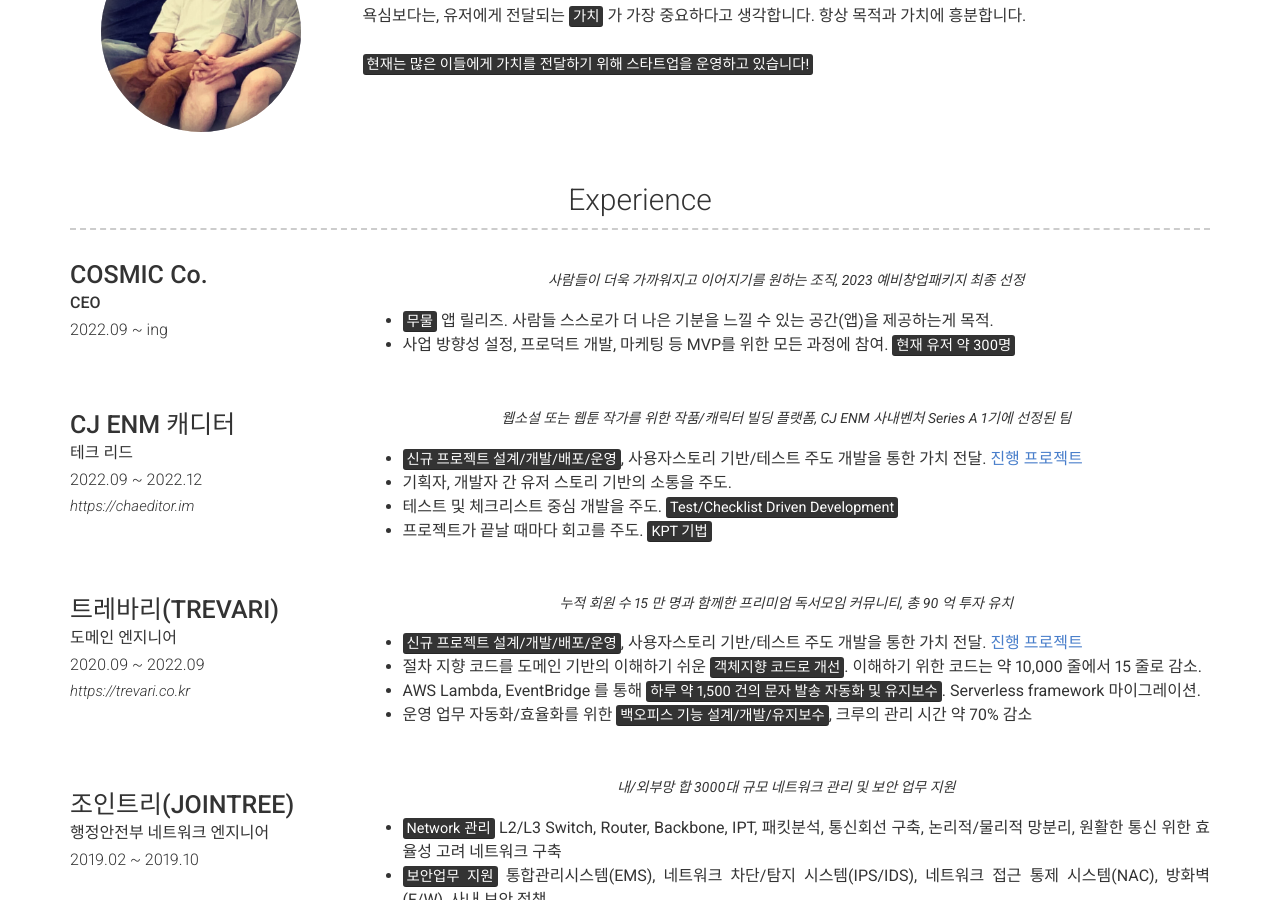
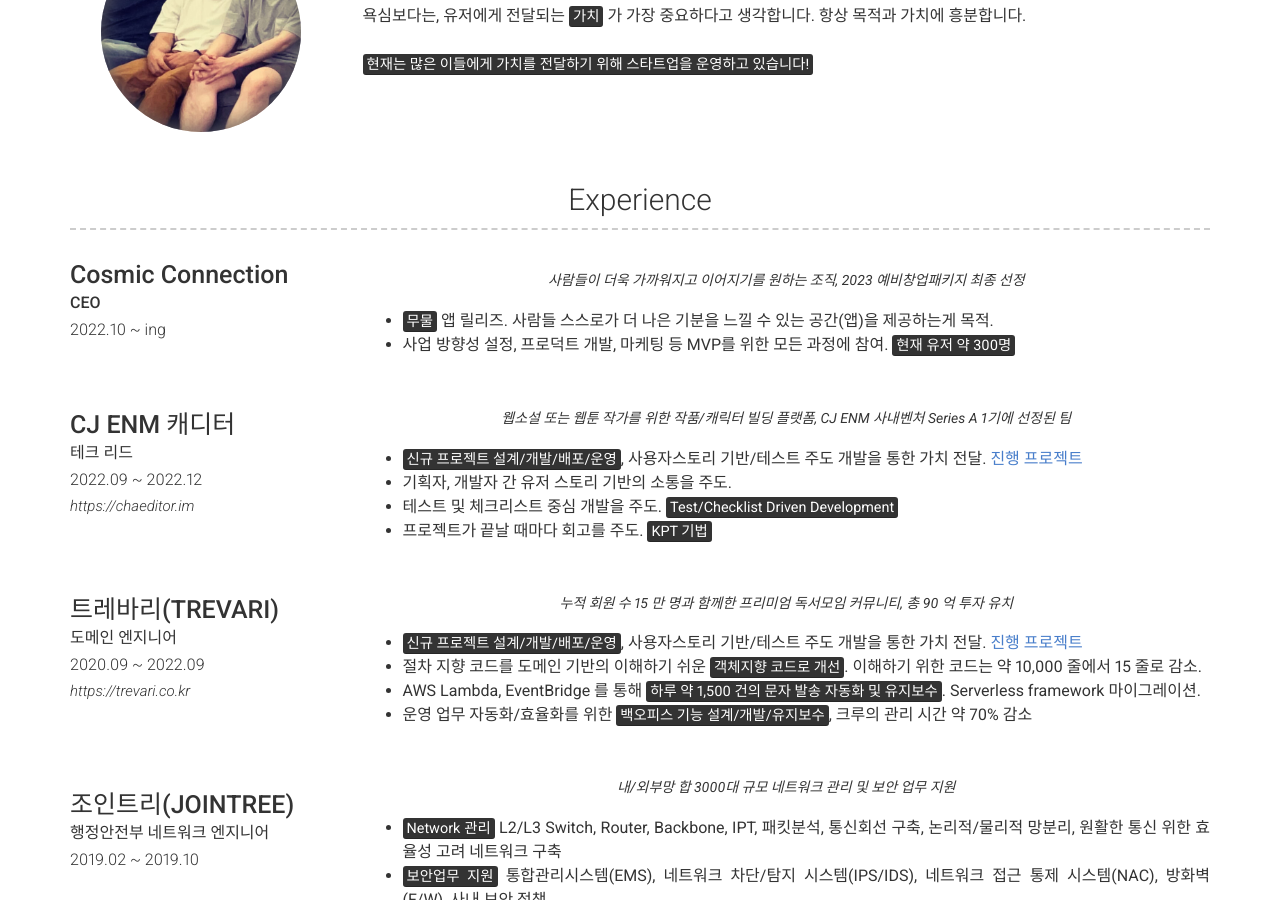
Before and after one commit to currenjin/resume, a Jekyll site: the page built from index.md, in a window 1280 px wide and 900 px high, scrolled down 424 px. Built offline with Jekyll 4.4.1, drawn with Linux system fonts in a browser that asks for light colours; nearby versions of some CDN libraries.

Commit message:
Update _config.yml

```diff
--- a/_config.yml
+++ b/_config.yml
@@ -64,9 +64,9 @@ content:
     layout: list
     content:
       - layout: left
-        title: COSMIC Co.
+        title: Cosmic Connection
         sub_title: CEO
-        caption: 2022.09 ~ ing
+        caption: 2022.10 ~ ing
         # link:
         quote: >
           사람들이 더욱 가까워지고 이어지기를 원하는 조직, 2023 예비창업패키지 최종 선정
```
